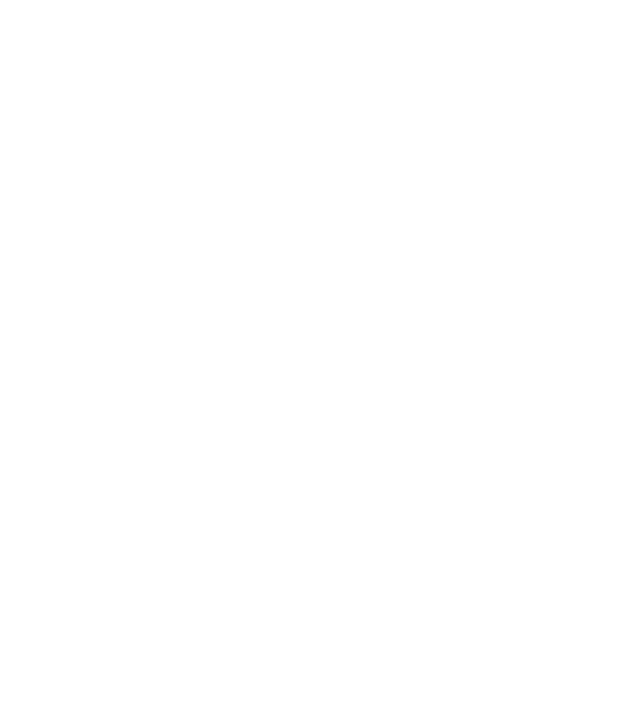
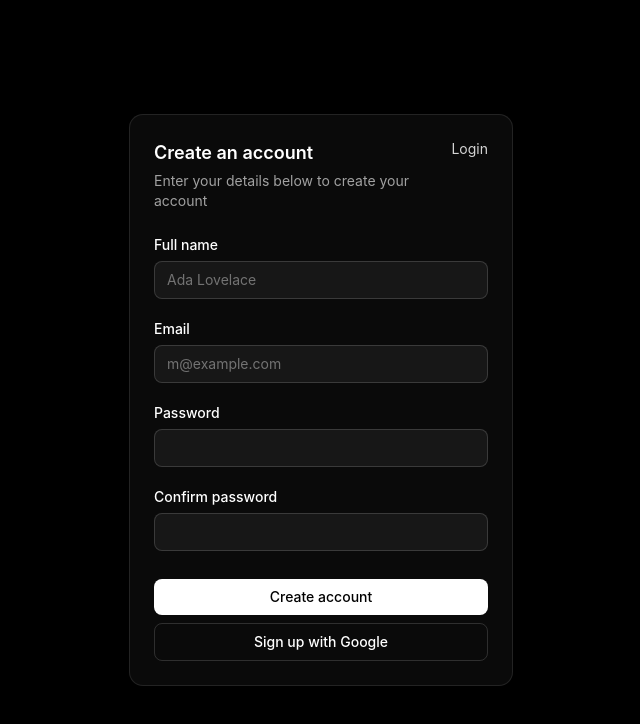
Before and after one commit to Jetrossgalinato/ojt-todo, a Nuxt app in the folder frontend/: page /register in a window 1280 px wide. Before the commit this address had no page. Shown: the top 724 px of the page, without its empty margins (319-959 px from the left). Built offline with nearby package versions, Linux system fonts and the light colour scheme.

Commit message:
feat: adding register-form

```diff
--- /dev/null
+++ b/frontend/app/pages/register/index.vue
@@ -0,0 +1,112 @@
+<script setup>
+import { ref, computed } from "vue"
+
+const name = ref("")
+const email = ref("")
+const password = ref("")
+const confirmPassword = ref("")
+const touched = ref(false)
+
+const passwordsMatch = computed(() => password.value === confirmPassword.value)
+
+function handleSubmit() {
+  touched.value = true
+  if (!passwordsMatch.value) return
+  // handle registration here
+}
+</script>
+
+<template>
+  <div class="min-h-screen w-full flex items-center justify-center bg-black px-4">
+    <div class="w-full max-w-sm rounded-xl border border-white/10 bg-neutral-950 p-6 shadow-lg">
+
+      <!-- Header -->
+      <div class="flex items-start justify-between mb-6">
+        <div>
+          <h1 class="text-lg font-semibold text-white">Create an account</h1>
+          <p class="text-sm text-neutral-400 mt-1">
+            Enter your details below to create your account
+          </p>
+        </div>
+        <button type="button" class="text-sm text-neutral-300 hover:underline shrink-0">
+          Login
+        </button>
+      </div>
+
+      <form @submit.prevent="handleSubmit" class="flex flex-col gap-5">
+        <!-- Full name -->
+        <div class="grid gap-1.5">
+          <label for="name" class="text-sm font-medium text-white">Full name</label>
+          <input
+            id="name"
+            v-model="name"
+            type="text"
+            placeholder="Ada Lovelace"
+            required
+            class="w-full rounded-md border border-white/15 bg-neutral-900 px-3 py-2 text-sm text-white placeholder:text-neutral-500 outline-none focus:border-white/40 focus:ring-1 focus:ring-white/20"
+          />
+        </div>
+
+        <!-- Email -->
+        <div class="grid gap-1.5">
+          <label for="email" class="text-sm font-medium text-white">Email</label>
+          <input
+            id="email"
+            v-model="email"
+            type="email"
+            placeholder="m@example.com"
+            required
+            class="w-full rounded-md border border-white/15 bg-neutral-900 px-3 py-2 text-sm text-white placeholder:text-neutral-500 outline-none focus:border-white/40 focus:ring-1 focus:ring-white/20"
+          />
+        </div>
+
+        <!-- Password -->
+        <div class="grid gap-1.5">
+          <label for="password" class="text-sm font-medium text-white">Password</label>
+          <input
+            id="password"
+            v-model="password"
+            type="password"
+            required
+            class="w-full rounded-md border border-white/15 bg-neutral-900 px-3 py-2 text-sm text-white outline-none focus:border-white/40 focus:ring-1 focus:ring-white/20"
+          />
+        </div>
+
+        <!-- Confirm password -->
+        <div class="grid gap-1.5">
+          <label for="confirm-password" class="text-sm font-medium text-white">Confirm password</label>
+          <input
+            id="confirm-password"
+            v-model="confirmPassword"
+            type="password"
+            required
+            :aria-invalid="touched && !passwordsMatch"
+            class="w-full rounded-md border bg-neutral-900 px-3 py-2 text-sm text-white outline-none focus:ring-1"
+            :class="touched && !passwordsMatch
+              ? 'border-red-500 focus:border-red-500 focus:ring-red-500/30'
+              : 'border-white/15 focus:border-white/40 focus:ring-white/20'"
+          />
+          <p v-if="touched && !passwordsMatch" class="text-sm text-red-500">
+            Passwords do not match.
+          </p>
+        </div>
+
+        <!-- Actions -->
+        <div class="flex flex-col gap-2 mt-2">
+          <button
+            type="submit"
+            class="w-full rounded-md bg-white text-black text-sm font-medium py-2 hover:bg-neutral-200 transition-colors"
+          >
+            Create account
+          </button>
+          <button
+            type="button"
+            class="w-full rounded-md border border-white/15 text-white text-sm font-medium py-2 hover:bg-white/5 transition-colors"
+          >
+            Sign up with Google
+          </button>
+        </div>
+      </form>
+    </div>
+  </div>
+</template>
```
